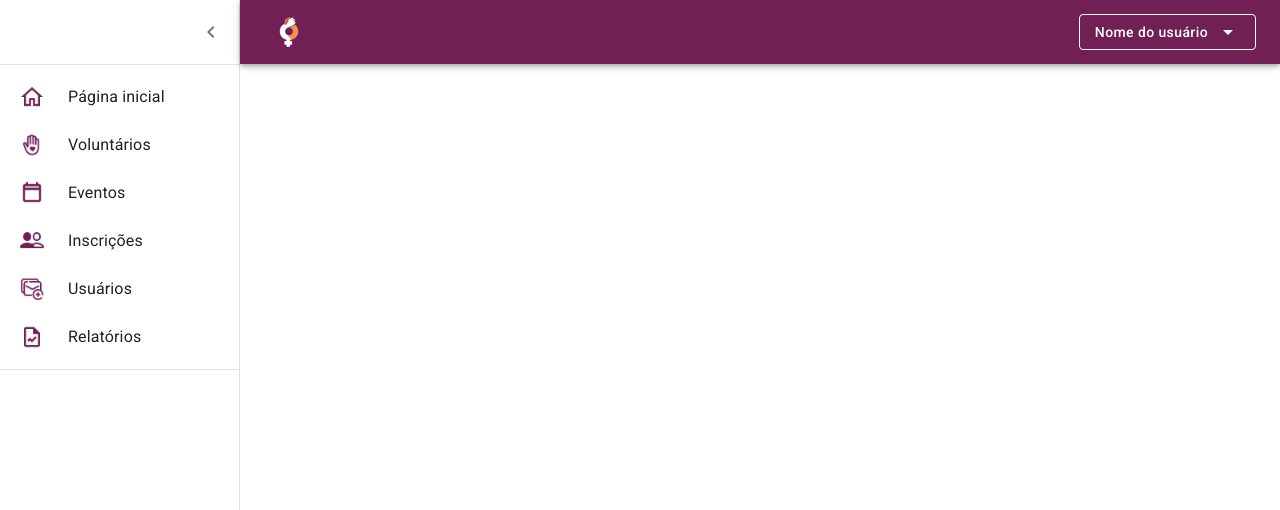
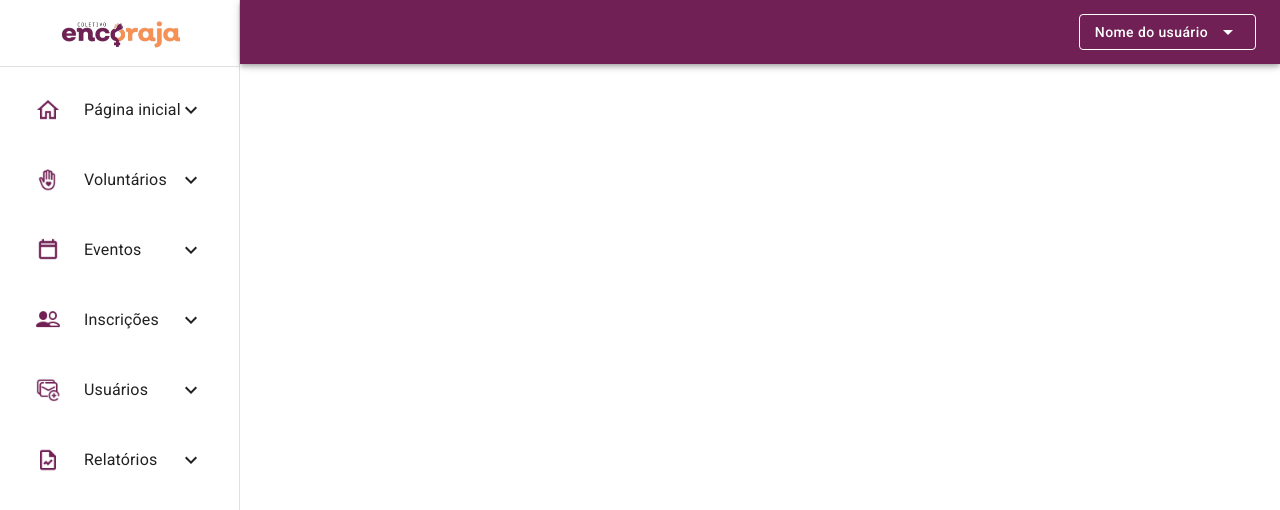
Before and after one commit to ONG-Coletivo-Encoraja/encoraja_frontend, a Next.js app in the folder my-app/: page /home in a window 1280 px wide. Both pictures are taken after a click on the button 32 px from the left and 32 px from the top of the page. Shown: the top 510 px of the page. Built offline with nearby package versions, Linux system fonts and the light colour scheme.

Commit message:
feat: included the sub-items in the sidebar menus

```diff
--- a/my-app/src/components/home/navbar.tsx
+++ b/my-app/src/components/home/navbar.tsx
@@ -61,13 +61,12 @@ export default function Navbar({ open, handleDrawerOpen }) {
               ...(open && { display: 'none' }),
             }}
           >
-            <MenuIcon />
-          </IconButton>
           <img
             src="/img/mini-logo.png"
             alt="Logo"
-            style={{ height: '50px', marginRight: '16px', marginLeft: '0px' }}
+            style={{ height: '50px' }}
           />
+          </IconButton>
           <Box sx={{ flexGrow: 1 }} />
           <Button
             variant="outlined"
--- a/my-app/src/components/home/sidebar.tsx
+++ b/my-app/src/components/home/sidebar.tsx
@@ -1,21 +1,18 @@
-'use client';
-
 import * as React from 'react';
 import Box from '@mui/material/Box';
 import Drawer from '@mui/material/Drawer';
 import List from '@mui/material/List';
 import Divider from '@mui/material/Divider';
 import IconButton from '@mui/material/IconButton';
-import ChevronLeftIcon from '@mui/icons-material/ChevronLeft';
-import ChevronRightIcon from '@mui/icons-material/ChevronRight';
 import ListItem from '@mui/material/ListItem';
 import ListItemButton from '@mui/material/ListItemButton';
 import ListItemIcon from '@mui/material/ListItemIcon';
 import ListItemText from '@mui/material/ListItemText';
-import InboxIcon from '@mui/icons-material/MoveToInbox';
-import MailIcon from '@mui/icons-material/Mail';
 import { styled, useTheme, Theme, CSSObject } from '@mui/material/styles';
 import CssBaseline from '@mui/material/CssBaseline';
+import Collapse from '@mui/material/Collapse';
+import ExpandMoreIcon from '@mui/icons-material/ExpandMore';
+import ExpandLessIcon from '@mui/icons-material/ExpandLess';
 
 const drawerWidth = 240;
 
@@ -34,16 +31,16 @@ const closedMixin = (theme: Theme): CSSObject => ({
     duration: theme.transitions.duration.leavingScreen,
   }),
   overflowX: 'hidden',
-  width: `calc(${theme.spacing(7)} + 1px)`,
+  width: `calc(${theme.spacing(7)} + 20px)`, // Ajuste a largura do Drawer quando fechado
   [theme.breakpoints.up('sm')]: {
-    width: `calc(${theme.spacing(8)} + 1px)`,
+    width: `calc(${theme.spacing(8)} + 20px)`,
   },
 });
 
 const DrawerHeader = styled('div')(({ theme }) => ({
   display: 'flex',
   alignItems: 'center',
-  justifyContent: 'flex-end',
+  justifyContent: 'center', // Centraliza horizontalmente
   padding: theme.spacing(0, 1),
   ...theme.mixins.toolbar,
 }));
@@ -67,6 +64,11 @@ const MyDrawer = styled(Drawer, { shouldForwardProp: (prop) => prop !== 'open' }
 
 export default function Sidebar({ open, handleDrawerClose }) {
   const theme = useTheme();
+  const [openIndex, setOpenIndex] = React.useState<number | null>(null);
+
+  const handleClick = (index: number) => {
+    setOpenIndex(openIndex === index ? null : index);
+  };
 
   const icons = [
     "/img/sidebar-icons/home.png",
@@ -77,24 +79,49 @@ export default function Sidebar({ open, handleDrawerClose }) {
     "/img/sidebar-icons/reports.png"
   ];
 
+  const menuItems = [
+    { text: 'Página inicial', subItems: [] },
+    { text: 'Voluntários', subItems: [
+      { name: 'Aceitar voluntários', onClick: () => alert('Aceitar voluntários clicado') },
+      { name: 'Todos os voluntários', onClick: () => alert('Todos os voluntários clicado') }
+    ]},
+    { text: 'Eventos', subItems: [
+      { name: 'Cadastrar evento', onClick: () => alert('Cadastrar evento clicado') },
+      { name: 'Todos os eventos', onClick: () => alert('Todos os eventos clicado') }
+    ]},
+    { text: 'Inscrições', subItems: [
+      { name: 'Todas as inscrições', onClick: () => alert('Todas as inscrições clicadas') }
+    ]},
+    { text: 'Usuários', subItems: [
+      { name: 'Gerenciar usuários', onClick: () => alert('Gerenciar usuários clicado') }
+    ]},
+    { text: 'Relatórios', subItems: [
+      { name: 'Relatórios de voluntários', onClick: () => alert('Relatórios de voluntários clicado') },
+      { name: 'Relatórios gerais', onClick: () => alert('Relatórios gerais clicado') }
+    ]}
+  ];
+
   return (
     <Box sx={{ display: 'flex' }}>
       <CssBaseline />
       <MyDrawer variant="permanent" open={open}>
         <DrawerHeader>
+          {/* Imagem que funciona como botão para fechar o menu */}
           <IconButton onClick={handleDrawerClose}>
-            {theme.direction === 'rtl' ? <ChevronRightIcon /> : <ChevronLeftIcon />}
+            <img src="/img/writted-logo.png" alt="Logo" style={{ height: '50px' }} />
           </IconButton>
         </DrawerHeader>
         <Divider />
         <List>
-            {['Página inicial', 'Voluntários', 'Eventos', 'Inscrições', 'Usuários', 'Relatórios'].map((text, index) => (
-                <ListItem key={text} disablePadding sx={{ display: 'block' }}>
+          {menuItems.map((item, index) => (
+            <React.Fragment key={item.text}>
+              <ListItem disablePadding sx={{ display: 'block' }}>
                 <ListItemButton
+                  onClick={() => handleClick(index)}
                   sx={{
-                    minHeight: 48,
+                    minHeight: 70,
                     justifyContent: open ? 'initial' : 'center',
-                    px: 2.5,
+                    px: 4.5,
                   }}
                 >
                   <ListItemIcon
@@ -104,14 +131,26 @@ export default function Sidebar({ open, handleDrawerClose }) {
                       justifyContent: 'center',
                     }}
                   >
-                    <img src={icons[index]} style={{ height: '24px'}} />
+                    <img src={icons[index]} style={{ height: '24px' }} />
                   </ListItemIcon>
-                    <ListItemText primary={text} sx={{ opacity: open ? 1 : 0 }} />
+                  <ListItemText primary={item.text} sx={{ opacity: open ? 1 : 0 }} />
+                  {open && (openIndex === index ? <ExpandLessIcon /> : <ExpandMoreIcon />)}
+                </ListItemButton>
+              </ListItem>
+              <Collapse in={openIndex === index} timeout="auto" unmountOnExit>
+                <List component="div" disablePadding>
+                  {item.subItems.map((subItem, subIndex) => (
+                    <ListItem key={subIndex} sx={{ pl: 4 }}>
+                      <ListItemButton onClick={subItem.onClick}>
+                        <ListItemText primary={subItem.name} />
                       </ListItemButton>
                     </ListItem>
                   ))}
                 </List>
-        <Divider />
+              </Collapse>
+            </React.Fragment>
+          ))}
+        </List>
       </MyDrawer>
     </Box>
   );
```
Lines whose indentation alone changed are shown as unchanged.
